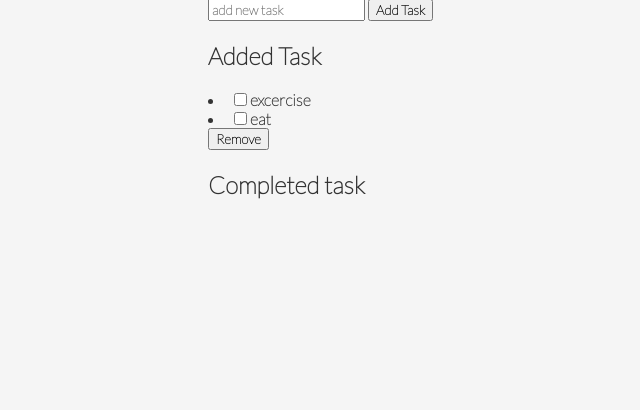
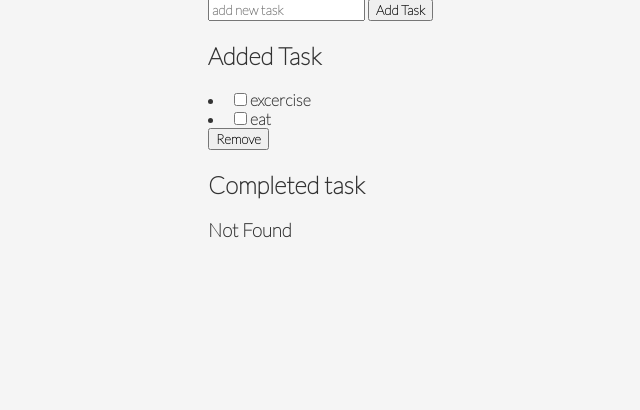
Before and after one commit to wesbarron/node-js-demo, a Node server app: page / in a window 1280 px wide. Shown: the part 70-480 px from the top of the page, without its empty margins (232-872 px from the left). Run offline with Node 20, Linux system fonts and the light colour scheme.

Commit message:
changes to remove task

```diff
--- a/views/index.ejs
+++ b/views/index.ejs
@@ -30,6 +30,9 @@
         if(result == true){
             replace.innerHTML = result.value;
         }
+        else {
+            replace.innerHTML = "Not Found";
+        }
     </script>
 
   </body>
```
